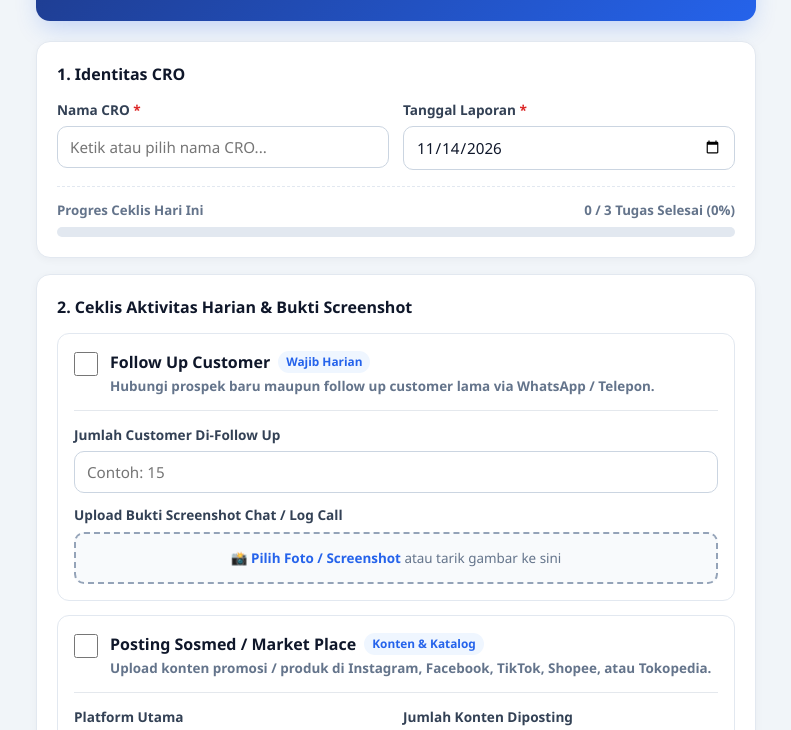
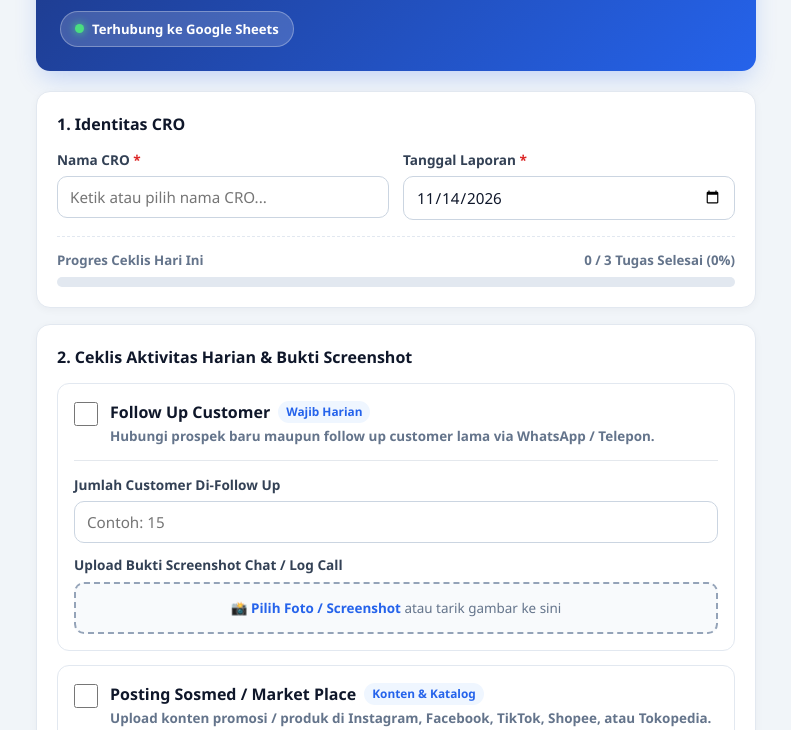
Before and after one commit to praskp-oss/activity, a plain HTML site: page index.html in a window 1280 px wide. Shown: the part 105-835 px from the top of the page, without its empty margins (244-1035 px from the left). Drawn offline with Linux system fonts and the light colour scheme.

Commit message:
Update index.html

```diff
--- a/index.html
+++ b/index.html
@@ -848,7 +848,7 @@
     // [BAGIAN 3] TEMPELKAN WEB APP URL GOOGLE APPS SCRIPT ANDA DI BAWAH INI
     // Contoh: const DEFAULT_SCRIPT_URL = "https://script.google.com/macros/s/AKfycbxupIsVFSsLjW8iAIF8Bc0QI4f2RbsRx7qQIUYcqBlasPqPZv0KsMPGgv25iQmUytgmjA/exec";
     // =========================================================================
-    const DEFAULT_SCRIPT_URL = "";
+    const DEFAULT_SCRIPT_URL = "https://script.google.com/macros/s/AKfycbxupIsVFSsLjW8iAIF8Bc0QI4f2RbsRx7qQIUYcqBlasPqPZv0KsMPGgv25iQmUytgmjA/exec";
 
     const STORAGE_URL_KEY = "sales_apps_script_url";
     const STORAGE_HISTORY_KEY = "sales_report_history";
```
